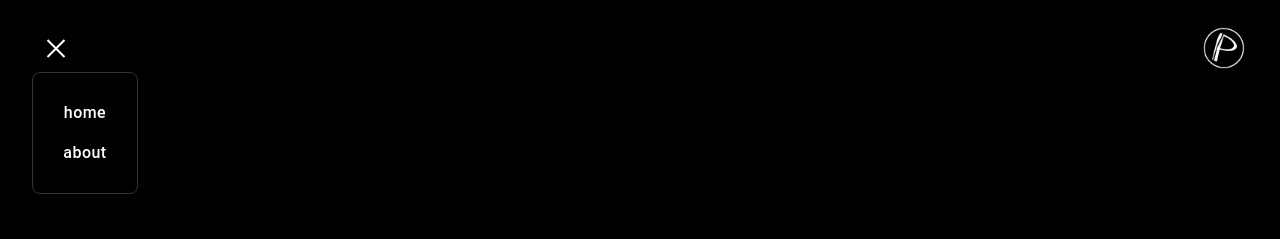
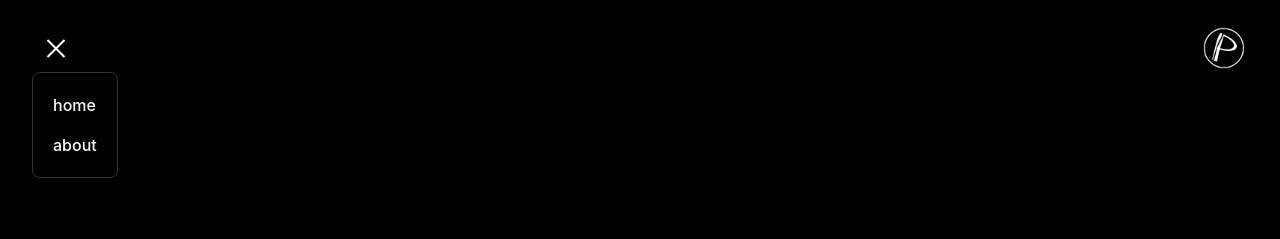
Before and after one commit to philbudiman/website, a React (Vite) app: page / in a window 1280 px wide. Both pictures are taken after a click on the element 56 px from the left and 48 px from the top of the page. Shown: the top 239 px of the page. Built offline with nearby package versions, Linux system fonts and the light colour scheme.

Commit message:
replace href with link

```diff
--- a/src/components/Dropdown/DropdownContent/DropdownContent.css
+++ b/src/components/Dropdown/DropdownContent/DropdownContent.css
@@ -3,4 +3,10 @@
   flex-direction: column;
   margin: .25rem;
   padding: 1rem;
+  gap: 1rem;
 }
+
+.dropdown-link {
+  color: white;
+  font-size: medium;
+}
--- a/src/components/Dropdown/DropdownContent/DropdownContent.tsx
+++ b/src/components/Dropdown/DropdownContent/DropdownContent.tsx
@@ -1,5 +1,5 @@
-import { Button } from '@mui/material';
 import './DropdownContent.css';
+import { Link } from 'wouter';
 
 const DropdownContent = () => {
   const buttonMap: Record<string, string> = {
@@ -9,18 +9,10 @@ const DropdownContent = () => {
   return (
     <div className="dropdown-content">
       {Object.keys(buttonMap).map((key) => (
-        <Button
-        sx={{
-          'color': 'white',
-          'textTransform': 'none',
-          'fontSize': 'medium'
-        }}
-        key={key}
-        href={buttonMap[key]}>
+        <Link className="dropdown-link" to={buttonMap[key]}>
           {key}
-        </Button>
-      ))
-    }
+        </Link>
+      ))}
     </div>
   );
 };
```
